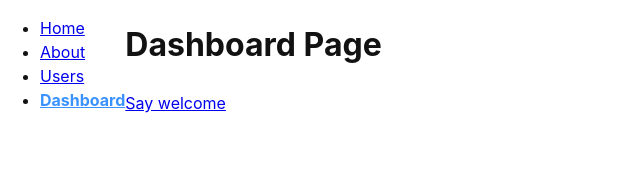
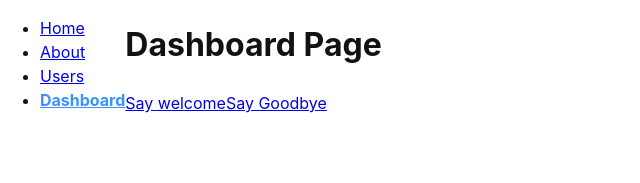
Before and after one commit to mcubico/react-router-tutorial, a React (Vite) app: page /dashboard in a window 1280 px wide. Shown: the top 183 px of the page, without its empty margins (0-640 px from the left). Built offline with nearby package versions, Linux system fonts and the light colour scheme.

Commit message:
Organizo las sub rutas

```diff
--- a/src/App.jsx
+++ b/src/App.jsx
@@ -17,7 +17,10 @@
       <Route path='/about' element={<AboutPage />} />
       <Route path='/users' element={<UsersPage />} />
       <Route path='/user/:id' element={<UserPage />} />
-      <Route path='/dashboard/*' element={<DashboardPage />} />
+      <Route path='/dashboard/*' element={<DashboardPage />}>
+        <Route path='welcome' element={<p>Welcome!</p>} />
+        <Route path='goodbye' element={<p>Goodbye!</p>} />
+      </Route>
       <Route path='*' element={<NotFoundErrorPage />} />
     </Routes>
   </BrowserRouter>
--- a/src/pages/DashboardPage.jsx
+++ b/src/pages/DashboardPage.jsx
@@ -1,13 +1,12 @@
-import { Link, Route, Routes } from "react-router-dom"
+import { Link, Outlet } from "react-router-dom"
 
 const DashboardPage = () => (
   <div>
     <h1>Dashboard Page</h1>
     <Link to='welcome'>Say welcome</Link>
+    <Link to='goodbye'>Say Goodbye</Link>
 
-    <Routes>
-      <Route path='welcome' element={ <p>Welcome!</p> } />
-    </Routes>
+    <Outlet />
   </div>
 )
 
```
